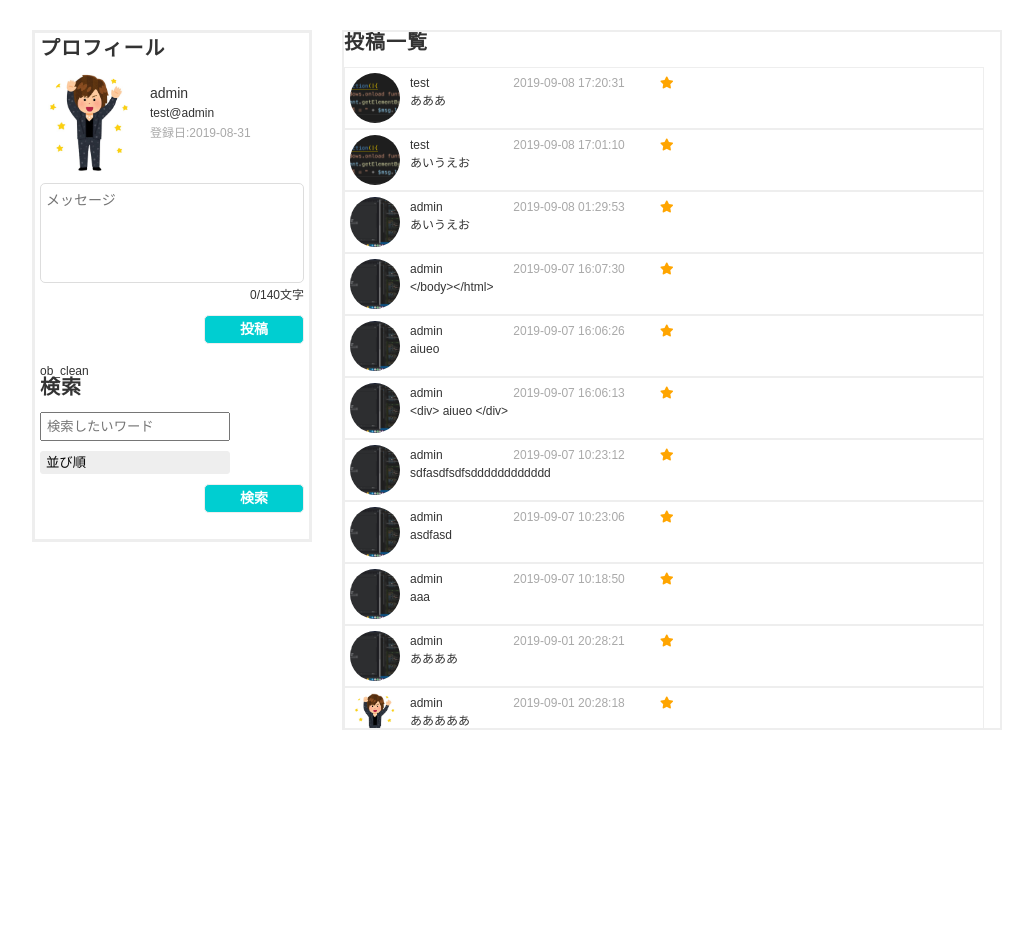
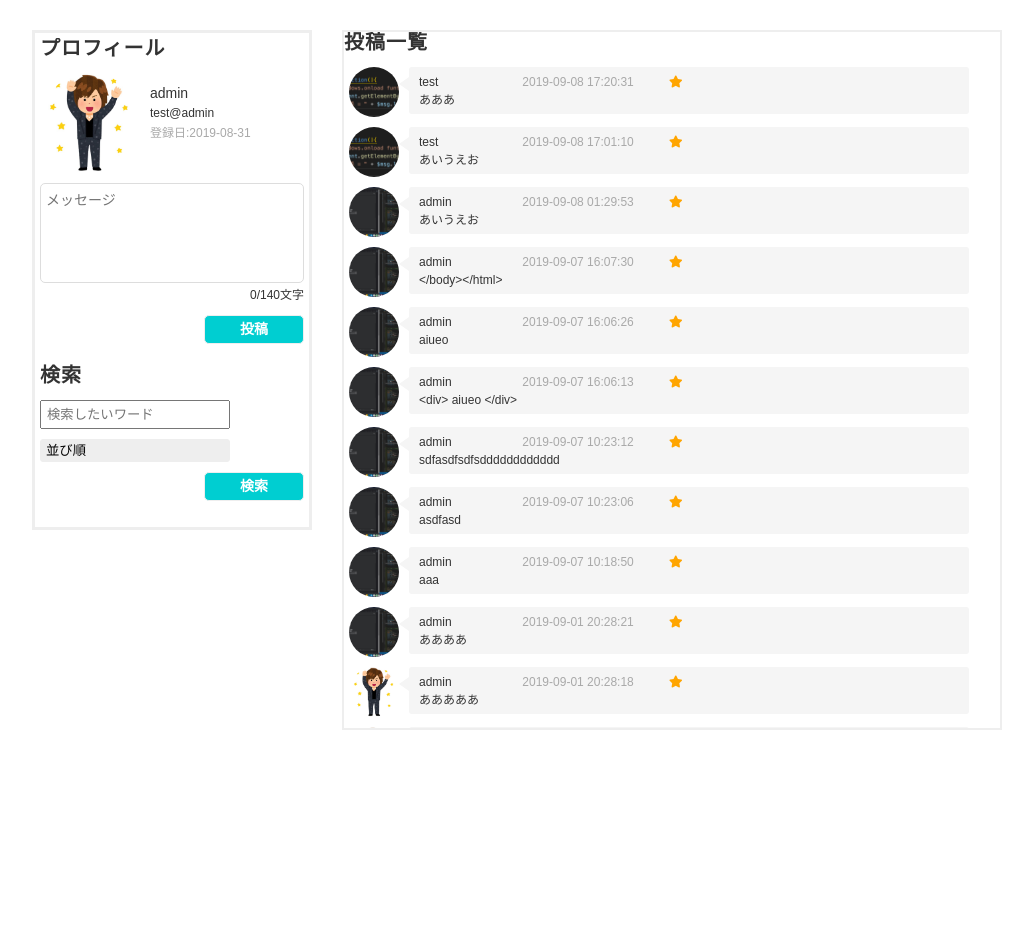
Before and after one commit to kabocha021/twilike, a PHP site: page /PH1/ in a window 1280 px wide. Shown: the part 60-998 px from the top of the page, without its empty margins (123-1156 px from the left). Run offline with PHP 8.4, Linux system fonts and the light colour scheme; a user stored in the database is signed in; data comes from the database, SQL or seed files in the repository; data that the repository does not hold is empty; some libraries are stand-ins or nearby versions.

Commit message:
吹き出しに修正

```diff
--- a/css/style.css
+++ b/css/style.css
@@ -106,17 +106,16 @@ textarea{
 .main-column{
   width: 660px;
   float: right;
-  /* padding: 5px; */
   border: 2px solid #eee;
   margin-bottom: 20px;
   max-height: 700px;
   overflow-y: scroll;
 }
 .conteiner{
-  width: 640px;
-  padding: 5px;
+  width: 620px;
   display: table;
-  border: 1px solid #eee;
+  margin: 10px 5px;
+  position: relative;
 }
 /* アイコン */
 .conteiner .img-box{
@@ -126,7 +125,6 @@ textarea{
   width: 50px;
   height: 50px;
   border-radius: 50%;
-  margin-right: 10px;
 }
 .conteiner .img-box > img{
   position: absolute;
@@ -141,12 +139,32 @@ textarea{
 }
  /* コメント内容 */
 .info-box{
-  float: left;
+  float: right;
   width: 560px;
+  /* width: auto; */
+  padding: 5px 10px;
+  background: #f5f5f5;
+  border-radius: 3px;
 }
+/* 吹き出し用 */
+.info-box:before{
+  content: "";
+  position: absolute;
+  top: 25px;
+  left: 43px;
+  margin-top: -15px;
+  border: 7px solid transparent;
+  border-right: 10px solid #f5f5f5;
+}
+.mine .info-box:before{
+  left: 560px;
+  border-right: none;
+  border-left: 10px solid #f5f5f5;
+}
+
 .info-box .name{
   width: 100px;
-  /* margin-right: 30px; */
+  /* margin-right: 10px; */
   display: inline-block;
   line-height: 20px;
 }
--- a/index.php
+++ b/index.php
@@ -115,7 +115,7 @@
           <div class="block">
             <input class="send-button" type="submit" value="投稿" name="whisper">
           </div>
-        </form>ob_clean
+        </form>
         <h2 class="title">検索</h2>
         <form action="" method="get">
           <p class="err"><?php showErrMsg('name'); ?></p>
```
